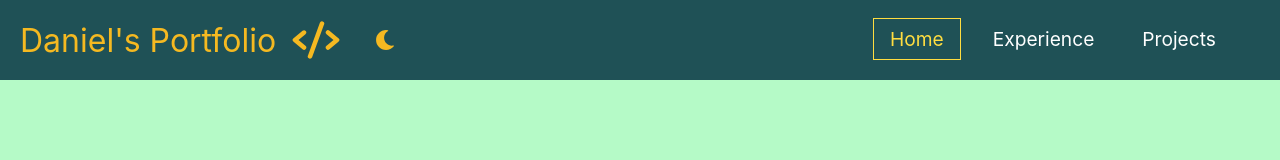
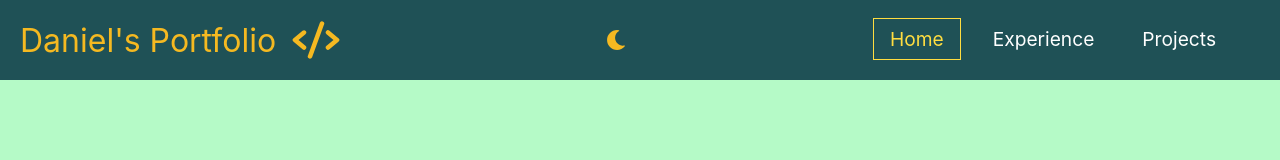
Before and after one commit to DanielChoy17/personal-portfolio, a React (Create React App) app: page / in a window 1280 px wide. Shown: the top 160 px of the page. Built offline with nearby package versions, Linux system fonts and the light colour scheme.

Commit message:
Fixing Sun/Moon Toggle Button Spacing

```diff
--- a/src/components/navbar/NavBar.css
+++ b/src/components/navbar/NavBar.css
@@ -94,10 +94,9 @@
 .mode-button {
   color: #f5b921;
   margin-left: 20px;
-  margin-right: 20px;
   cursor: pointer;
   font-size: 20px;
-  flex-grow: 30;
+  flex-grow: 1;
   display: flex;
 }
 
```
Also changed, not shown: 6 other files (tests, documents, lock files or other folders).
